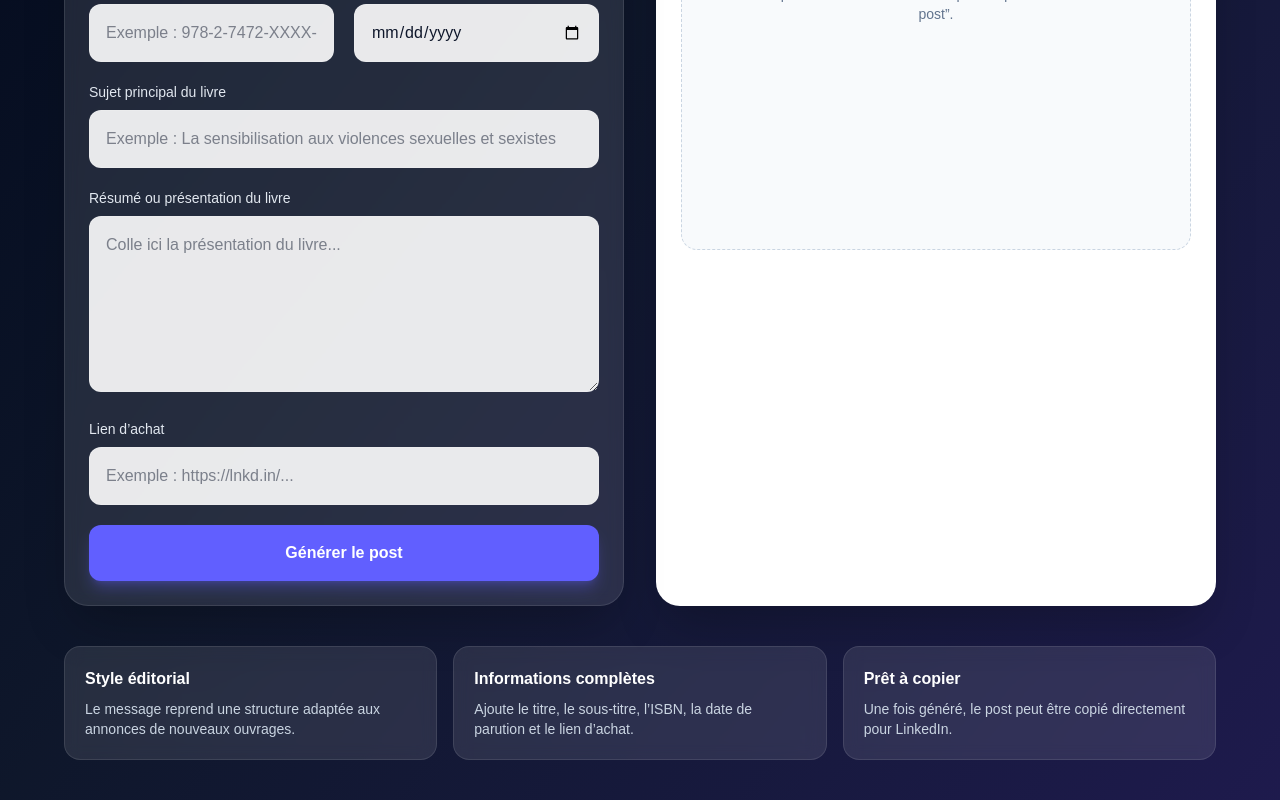
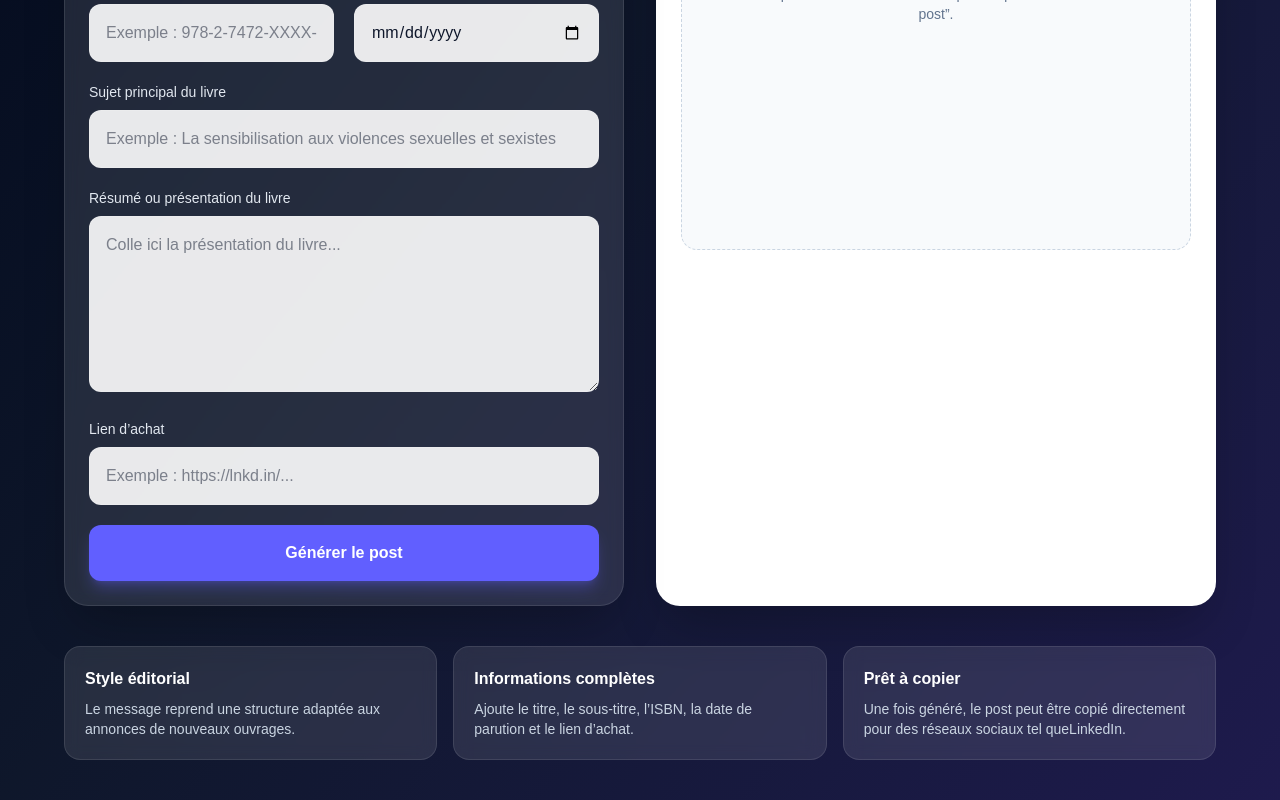
Before and after one commit to eskacongres/book-post-generator, a Next.js app: page / in a window 1280 px wide. Shown: the part 789-1589 px from the top of the page. Built offline with nearby package versions, Linux system fonts and the light colour scheme.

Commit message:
Rajout d'élément LKD

```diff
--- a/app/page.tsx
+++ b/app/page.tsx
@@ -259,7 +259,7 @@ ${
           <div className="rounded-2xl border border-white/10 bg-white/10 p-5 backdrop-blur">
             <h3 className="mb-2 font-semibold">Prêt à copier</h3>
             <p className="text-sm text-slate-300">
-              Une fois généré, le post peut être copié directement pour LinkedIn.
+              Une fois généré, le post peut être copié directement pour des réseaux sociaux tel queLinkedIn.
             </p>
           </div>
         </section>
```
